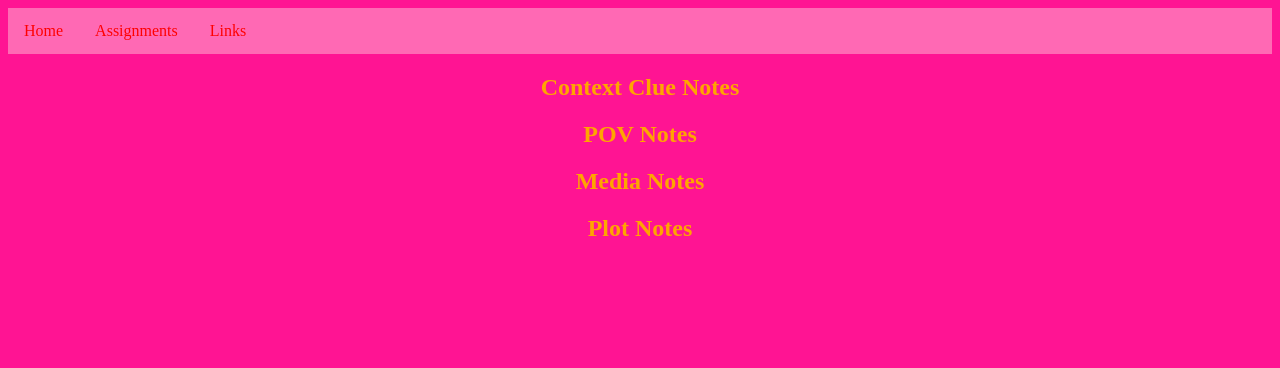
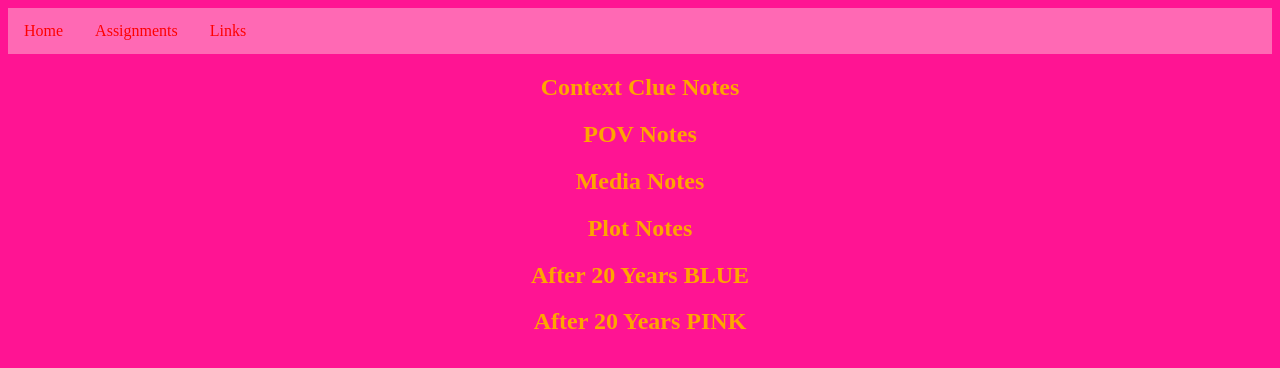
Before and after one commit to Callahan-Classroom/links, a plain HTML site: page index.htm in a window 1280 px wide. Drawn offline with Linux system fonts and the light colour scheme.

Commit message:
Update index.htm

```diff
--- a/index.htm
+++ b/index.htm
@@ -14,5 +14,7 @@
     <h2><a href="https://docs.google.com/document/d/1k2EFo3n3FelTeFHDZMXlGjqKPG_83LrSi5HnS13tvyg/edit?ts=58120403">POV Notes</a></h2>
     <h2><a href="https://docs.google.com/document/d/194cvZEl_mEDnKFybQX3pyckJEaSlePfBC3oUz7uxEjc/edit?ts=58120424">Media Notes</a></h2>
     <h2><a href="https://docs.google.com/document/d/1NRynV4ktWqGQ1Aze-vjgY1YAhEgCxVM5ZXaegjsWz-I/edit?ts=581203c1">Plot Notes</a></h2>
+    <h2><a href="https://docs.google.com/document/d/1x5aL9KKgNBbL1DACnvX-Lt2HjdAf6YriBCSVcTTBfzM/edit?ts=5818a374">After 20 Years BLUE</a></h2>
+    <h2><a href="https://docs.google.com/document/d/1t6esXNGZsTptXeFyoIgvm7hA9bo8Vk3zx3T7IE-tpCs/edit">After 20 Years PINK</a></h2>
   </body>
 </html>
```
